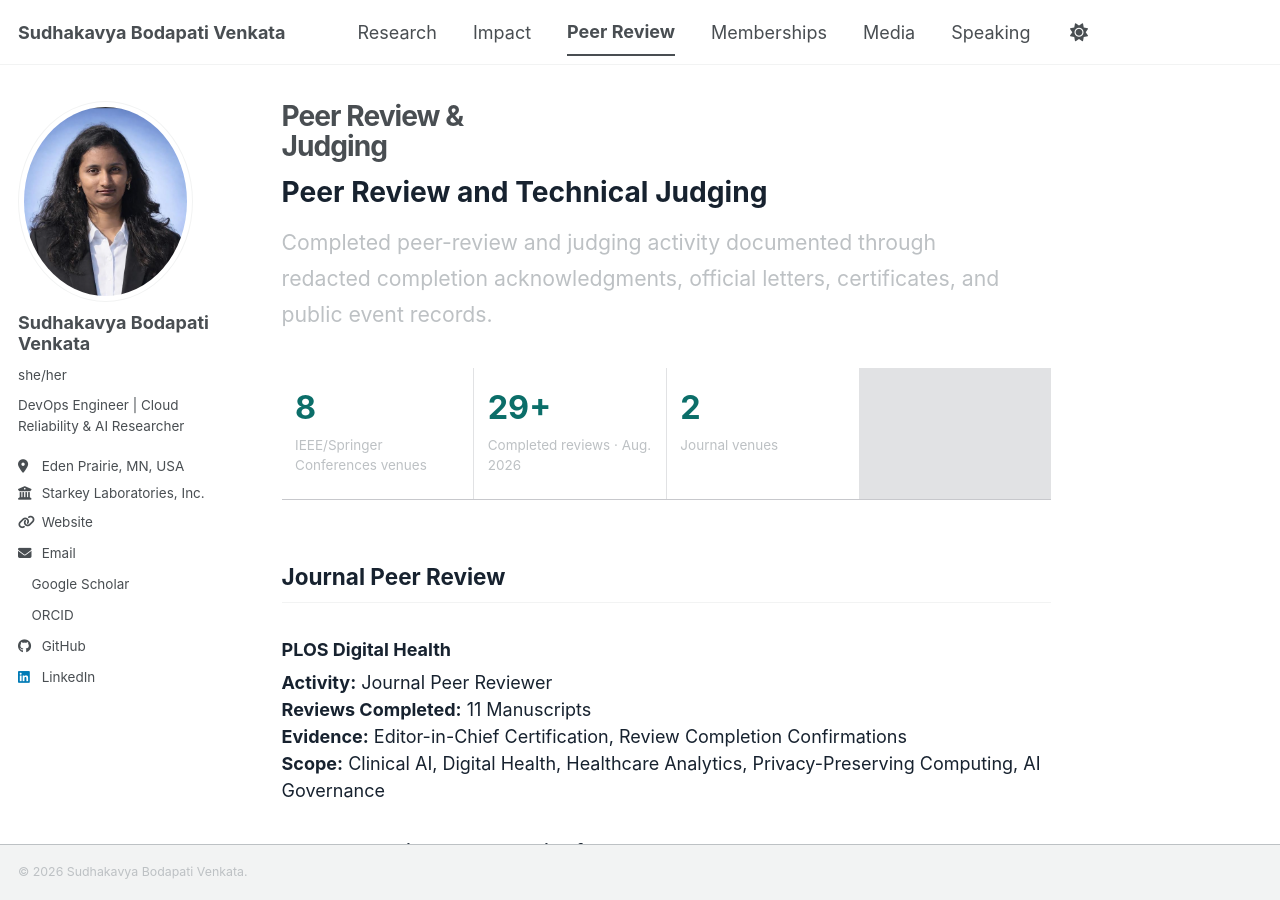
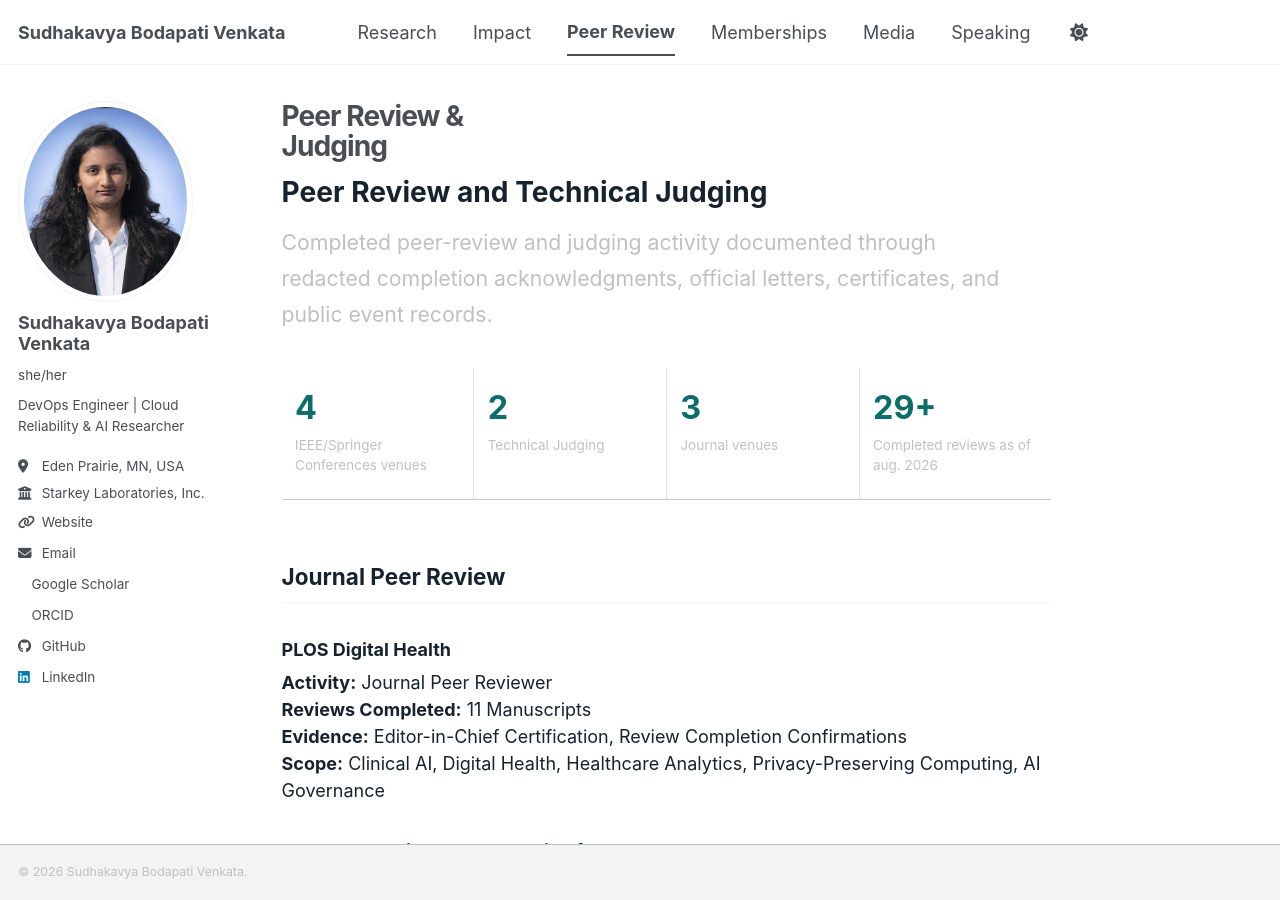
Before and after one commit to sudhakavya/sudhakavyabodapati, a Jekyll site: the page built from _pages/peer-review.md, in a window 1280 px wide and 900 px high. Built offline with Jekyll 4.4.1, drawn with Linux system fonts in a browser that asks for light colours; a style sheet for code colours, icons or effects is not loaded.

Commit message:
Revise peer-review metrics and counts
Updated peer-review metrics to reflect current counts and categories.

```diff
--- a/_pages/peer-review.md
+++ b/_pages/peer-review.md
@@ -9,9 +9,10 @@ excerpt: "Documented journal, conference, and technical judging activity, with s
 <p class="page-intro">Completed peer-review and judging activity documented through redacted completion acknowledgments, official letters, certificates, and public event records.</p>
 
 <div class="metric-grid service-metrics" aria-label="Documented peer-review activity">
-  <div class="metric-card"><strong>8</strong><span>IEEE/Springer Conferences venues</span></div>
-  <div class="metric-card"><strong>29+</strong><span>Completed reviews · Aug. 2026</span></div>
-  <div class="metric-card"><strong>2</strong><span>Journal venues</span></div>
+  <div class="metric-card"><strong>4</strong><span>IEEE/Springer Conferences venues</span></div>
+  <div class="metric-card"><strong>2</strong><span>Technical Judging</span></div>
+  <div class="metric-card"><strong>3</strong><span>Journal venues</span></div>
+  <div class="metric-card"><strong>29+</strong><span>Completed reviews as of aug. 2026</span></div>
 </div>
 
 ## Journal Peer Review
```
